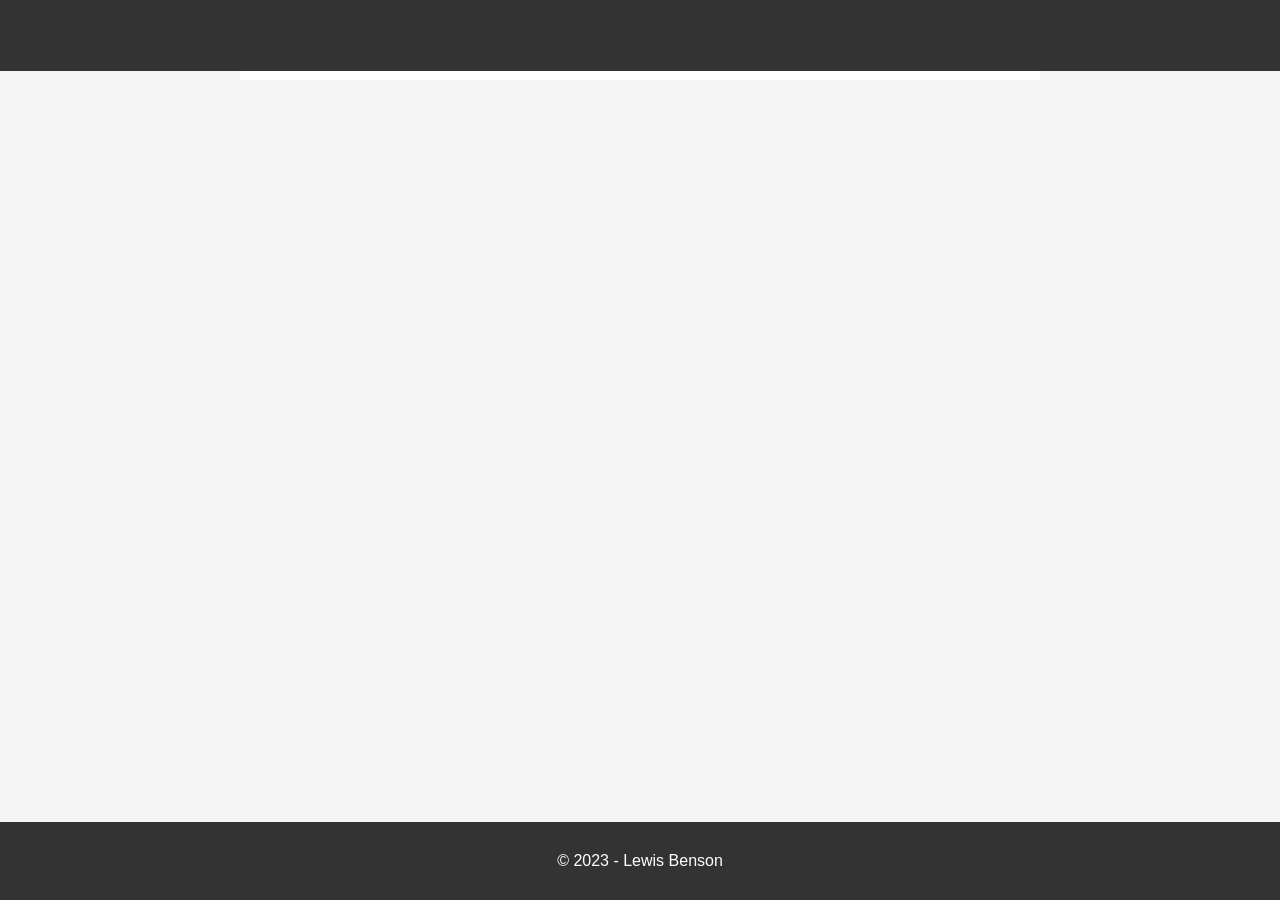
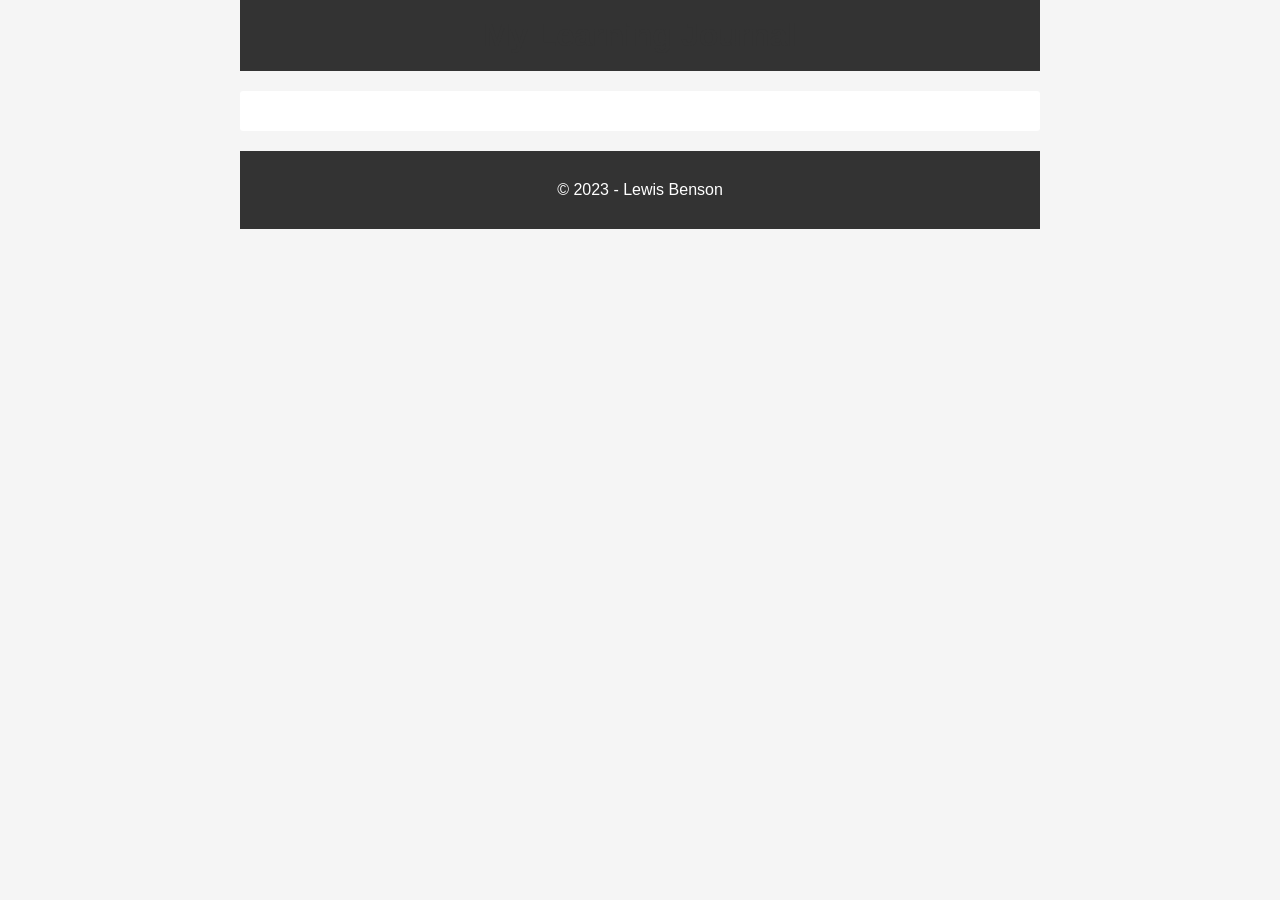
Before and after one commit to tm-LBenson/learning-ladder, a Jekyll site: the page built from notes/general-notes.md, in a window 1280 px wide. Built offline with Jekyll 4.4.1, drawn with Linux system fonts in a browser that asks for light colours; our own code applies the rules of GitHub Pages for plain Markdown files.

```diff
--- a/assets/css/styles.css
+++ b/assets/css/styles.css
@@ -2,17 +2,12 @@
   font-family: 'Arial', sans-serif;
   line-height: 1.6;
   color: #333;
-  padding: 20px;
   max-width: 800px;
   margin: auto;
   background-color: #f5f5f5;
 }
 
 header {
-  position: fixed;
-  left: 0;
-  right: 0;
-  top: 0;
   background-color: #333;
   color: #fff;
   padding: 10px 0;
@@ -36,10 +31,6 @@
   color: #fff;
   text-align: center;
   padding: 10px 0;
-  position: fixed;
-  bottom: 0;
-  left: 0;
-  right: 0;
 }
 
 h1,
```
